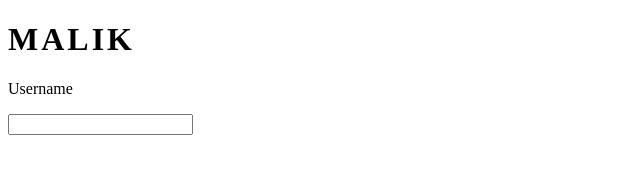
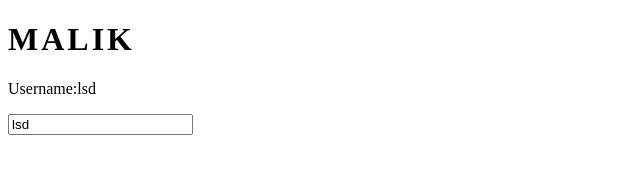
Before and after one commit to jaspermalik/Angular_Course, an Angular app: page /register in a window 1280 px wide. Shown: the top 170 px of the page, without its empty margins (0-640 px from the left). Built offline with nearby package versions, Linux system fonts and the light colour scheme.

Commit message:
control forms value

```diff
--- a/src/app/modules/user/components/register/register.component.html
+++ b/src/app/modules/user/components/register/register.component.html
@@ -1,4 +1,4 @@
 <label>
-  <p>Username</p>
+  <p>Username:{{ username.value }}</p>
   <input type="text" [formControl]="username" />
 </label>
--- a/src/app/modules/user/components/register/register.component.ts
+++ b/src/app/modules/user/components/register/register.component.ts
@@ -11,5 +11,11 @@ export class RegisterComponent implements OnInit {
 
   constructor() {}
 
-  ngOnInit() {}
+  ngOnInit() {
+    this.username.valueChanges.subscribe(value => {
+      console.log('username', value)
+    })
+
+    this.username.setValue('lsd')
+  }
 }
```
